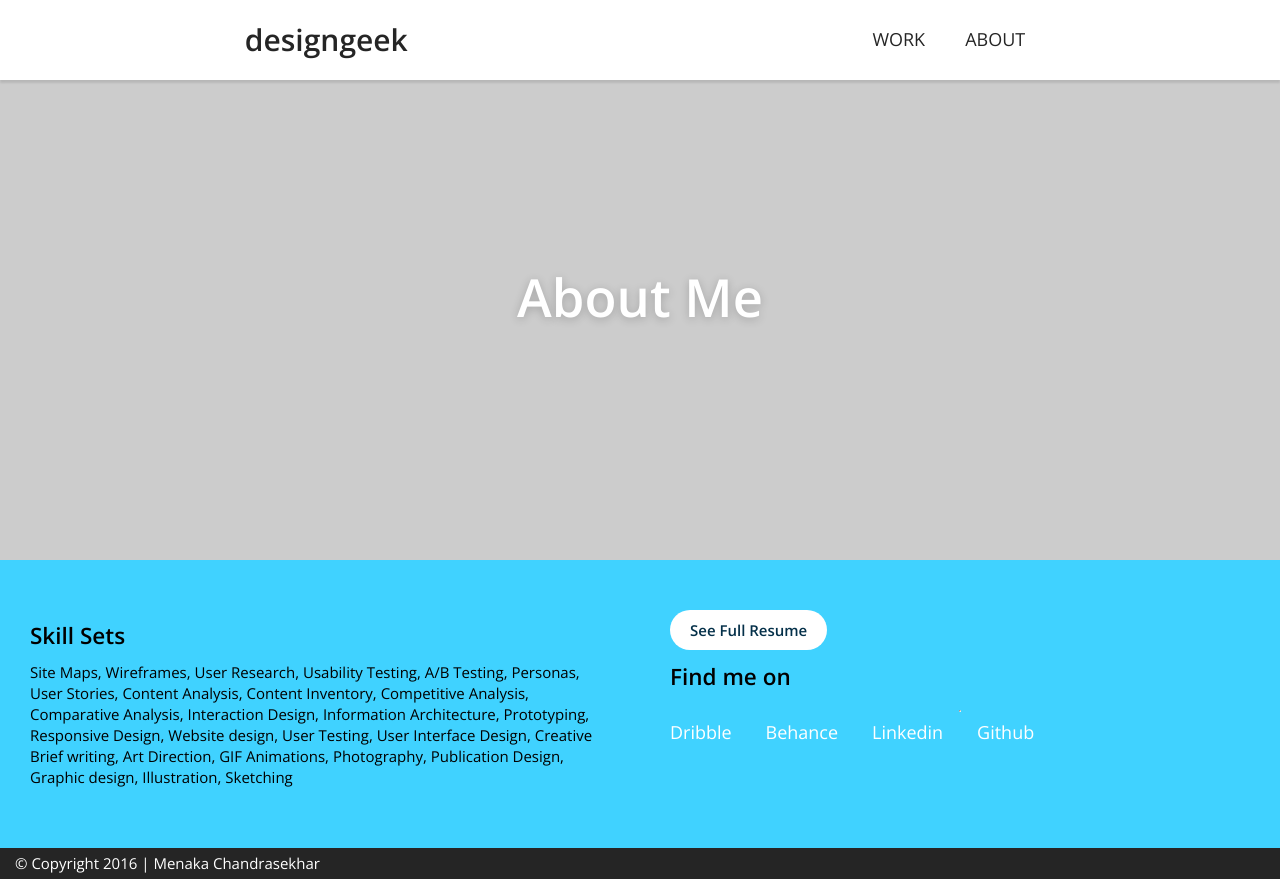
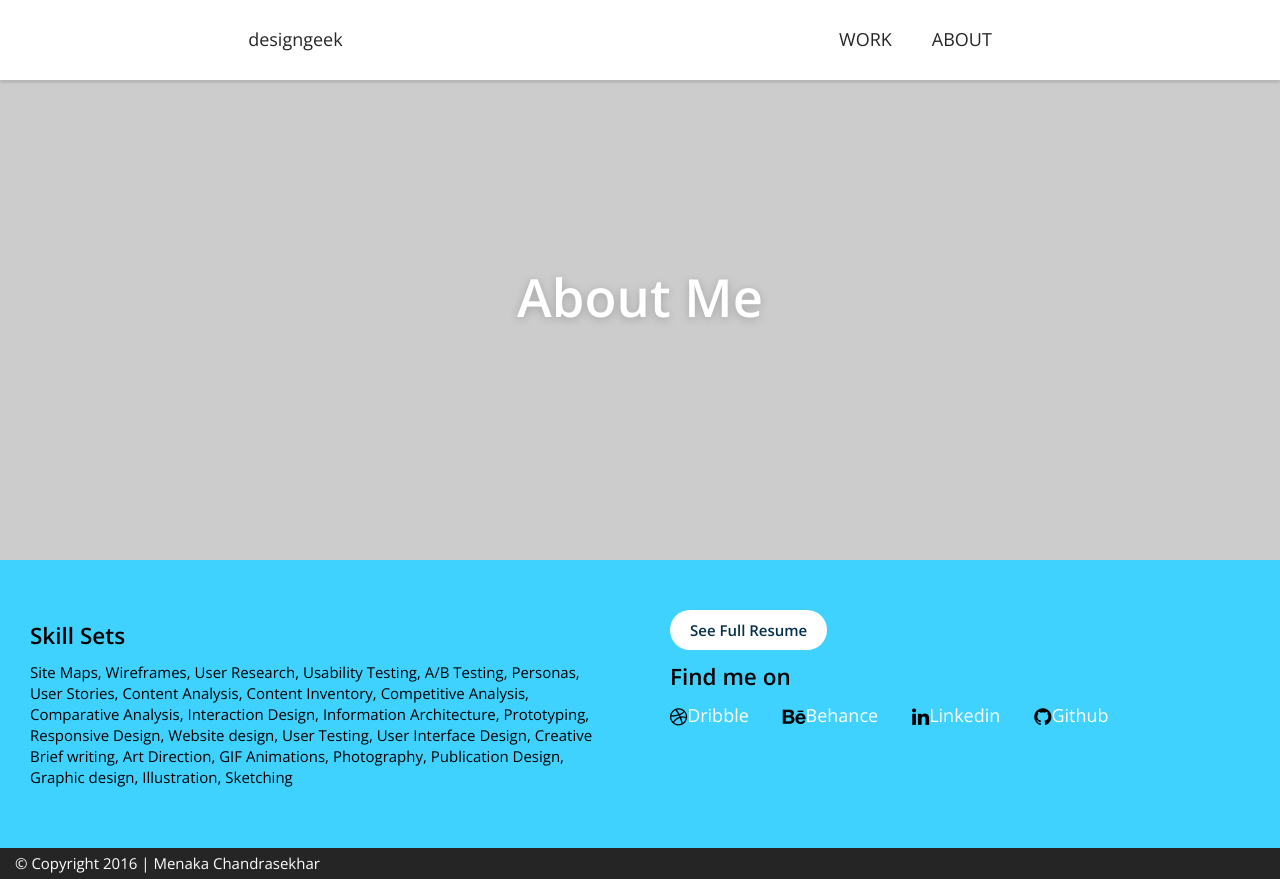
Before and after one commit to menaka1510/FinalProject, a plain HTML site: page code/about.html in a window 1280 px wide. Drawn offline with nearby package versions, Linux system fonts and the light colour scheme.

Commit message:
version1.2
More updates

```diff
--- a/code/about.html
+++ b/code/about.html
@@ -9,13 +9,14 @@
     <link rel="stylesheet" href="css/reset.css">
     <link rel="stylesheet" type="text/css" href="css/style.css">
     <link href='https://fonts.googleapis.com/css?family=Open+Sans:300,300italic,600,800' rel='stylesheet' type='text/css'>
+    <link rel="stylesheet" href="https://maxcdn.bootstrapcdn.com/font-awesome/4.5.0/css/font-awesome.min.css">
   </head>
 
   <body>
     <!--This is the navigation section-->
     <header>
       <div class="navbar">
-      <h1>designgeek</h1>
+      <span class="home"><a href="index.html">designgeek</a></span>
       <ul>
         <li><a href="work.html">WORK</a></li>
         <li><a href="about.html">ABOUT</a></li>
@@ -36,12 +37,11 @@
         <div class="col4">
         <span id="ctabutton2"><a href="https://www.dropbox.com/s/jheq420u64jrvdh/Menaka_Chandrasekhar_CV.docx?dl=0" target="_blank">See Full Resume</a></span>
         <h1>Find me on</h1>
-        <hr>
         <ul>
-          <li><a href="https://dribbble.com/designgeekme"target="_blank">Dribble</a></li>
-          <li><a href="https://www.behance.net/menaka"target="_blank">Behance</a></li>
-          <li><a href="https://www.linkedin.com/in/designgeekme/"target="_blank">Linkedin</a></li>
-          <li><a href="https://github.com/menaka1510"target="_blank">Github</a></li>
+          <li><i class="fa fa-dribbble fa-lg"></i><a href="https://dribbble.com/designgeekme"target="_blank">Dribble</a></li>
+          <li><i class="fa fa-behance fa-lg"></i><a href="https://www.behance.net/menaka"target="_blank">Behance</a></li>
+          <li><i class="fa fa-linkedin fa-lg"></i><a href="https://www.linkedin.com/in/designgeekme/"target="_blank">Linkedin</a></li>
+          <li><i class="fa fa-github fa-lg"></i><a href="https://github.com/menaka1510"target="_blank">Github</a></li>
         </ul>
         </div>
       </section>
```
Also changed, not shown: code/index.html (+2 -1 lines).
